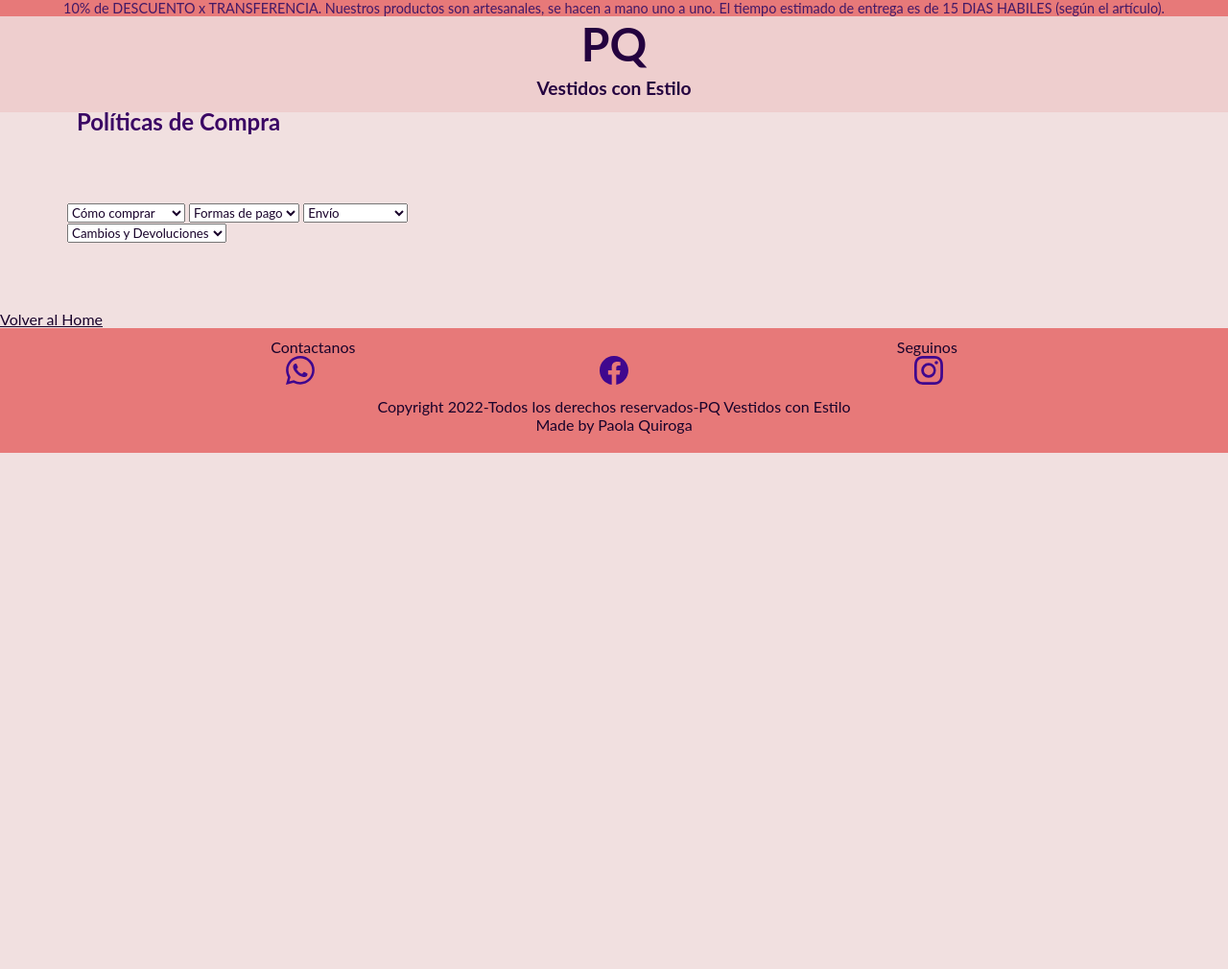
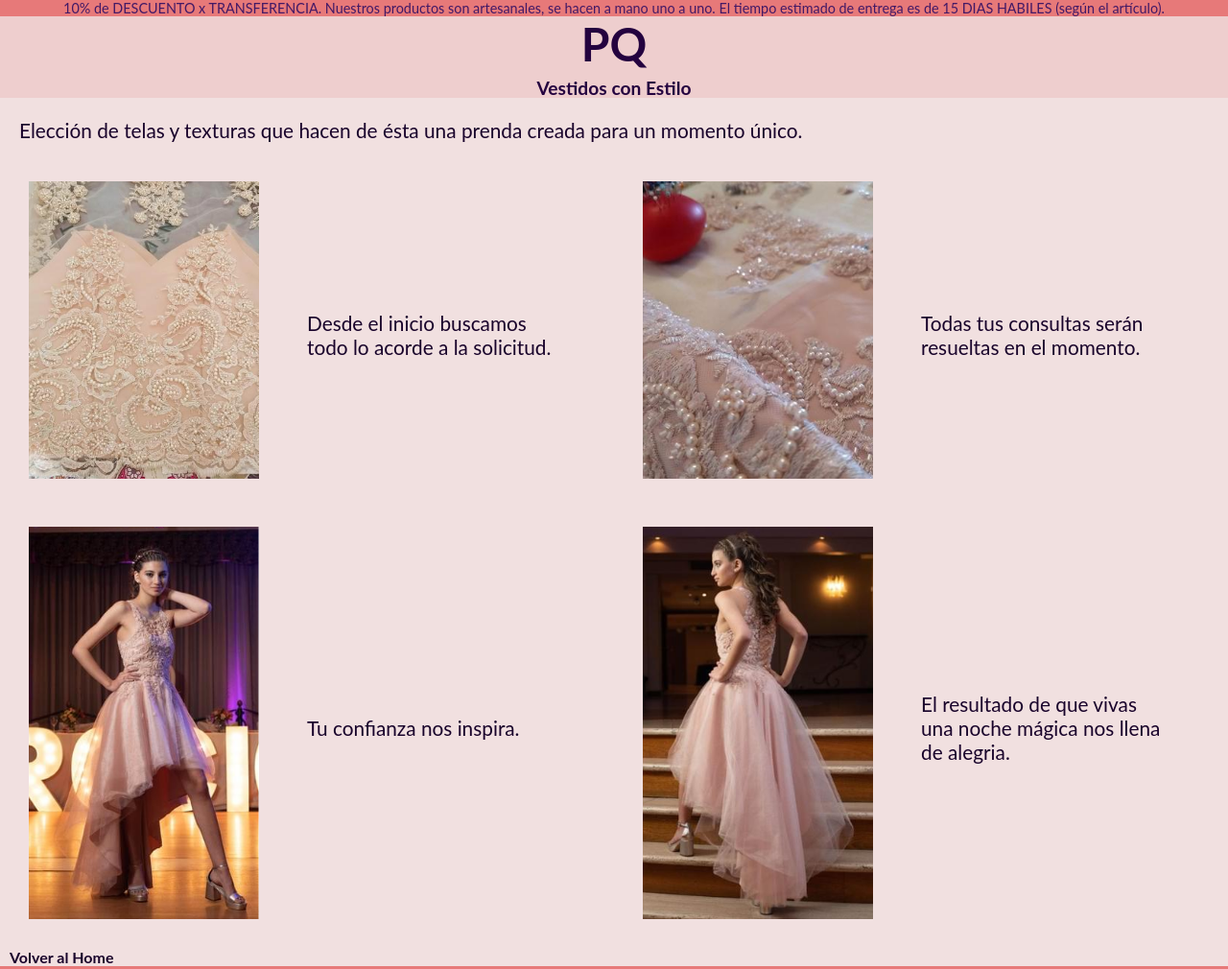
Before and after one commit to PaoQuiroga/PGvestidosconestilo, a plain HTML site: page pages/prendas únicas.html in a window 1280 px wide. Shown: the top 1010 px of the page at 96% size. Before the commit the page ends 800 px from the top, so only its background shows below. Drawn offline with Linux system fonts and the light colour scheme.

Commit message:
agrego nueva page

```diff
--- a/css/styles.css
+++ b/css/styles.css
@@ -74,7 +74,7 @@ header {
     position: fixed;
     display: flex;
     width: 100%;
-    height: 100px;
+    height: 85px;
     background: rgb(238,206,206)
 }
 
@@ -122,7 +122,6 @@ header ul li a {
 }
 
 
-
 /* -----------------------------main ------------------------------------*/
 
 main{
@@ -143,12 +142,12 @@ main{
 
 }
 
+
 .text-p {
     text-align: center;
     padding: 70px;
 
 }
-
 
 
 .options ul {
@@ -257,6 +256,30 @@ footer p {
     font-weight: bold;
     margin: 10px;
     text-decoration: none;
+}
+
+/* ---------------------------------Prendas Unicas--------------------- */
+
+.title3{
+    text-align: left;
+    font-size: 1.3em;
+    padding-left: 20px;
+
+}
+.photo{
+    display: grid;
+    grid-template-columns: 1fr 1fr 1fr 1fr;
+}
+
+.photo img{
+    padding: 20px 0px 30px 30px;
+}
+
+.paragraph{
+    align-self: center;
+    font-size: 1.3em;
+    padding-right: 60px;
+
 }
 
 
--- a/pages/políticas.html
+++ b/pages/prendas únicas.html
@@ -6,7 +6,7 @@
   <meta http-equiv="X-UA-Compatible" content="IE=edge">
   <meta name="viewport" content="width=device-width, initial-scale=1.0">
   <link rel="stylesheet" href="../css/styles.css">
-  <title>Politicas</title>
+  <title>Prendas Unicas</title>
 </head>
 
 <body>
@@ -25,39 +25,32 @@
 
   <main>
 
+    <div class="title3">
+    <p >
+      Elección de telas y texturas que hacen de ésta una prenda creada para un momento único.</p>
+    </div>
 
-    <h2>Políticas de Compra</h2>
+    <div class="photo">
 
-    <form >
-      <select name="Como comprar" id="compras">
-        <option value="Cómo comprar" disabled selected>Cómo comprar</option>
-        <option value="stock">Stock</option>
-        <option value="limite de compra">Limite de compra</option>
-      </select>
+    <img src="../images/dis 1.png" alt="elección de tela">
 
-      <select name="" id="">
-        <option value="" disabled selected>Formas de pago</option>
-        <option value="tarjetas">Tarjetas</option>
-        <option value="transferencia">Transferencia</option>
-        <option value="mercado pago">Mercado pago</option>
-      </select>
+    <p class="paragraph">Desde el inicio buscamos todo lo acorde a la solicitud.</p>
 
-      <select name="" id="">
-        <option value="" disabled selected>Envío</option>
-        <option value="envío estándar">Envío estándar</option>
-        <option value="envío flash">Envío flash</option>
-      </select>
+    <img src="../images/dis 2.png" alt="elección de tela2">
+    <p class="paragraph">Todas tus consultas serán resueltas en el momento.</p>
 
-      <select name="" id="">
-        <option value="" disabled selected>Cambios y Devoluciones</option>
-        <option value="condiciones grales">Condiciones grales</option>
-        <option value="cambios">Cambios</option>
-        <option value="devoluciones">Devoluciones</option>
-      </select>
+    <img src="../images/dis 4.png" alt="vestido de 15 frente">
+    <p class="paragraph">Tu confianza nos inspira.</p>
 
-    </form>
 
-    <a href="../index.html">Volver al Home</a>
+    <img src="../images/dis 5.png" alt="vestido de 15 espalda">
+    <p class="paragraph">El resultado de que vivas una noche mágica nos llena de alegria.</p>
+
+    </div>
+
+    <div class="return">
+      <a href="../index.html">Volver al Home</a>
+    </div>
 
   </main>
 
```
Also changed, not shown: index.html (+5 -4 lines), images/1.png (added), images/IMG-20221123-WA0050.jpg (added), images/dis 1.png (added), images/dis 2.png (added), images/dis 3.png (added), images/dis 4.png (added), images/dis 5.png (added), images/pq.2.jpg (deleted), images/pq.png (deleted), 2 other files.
